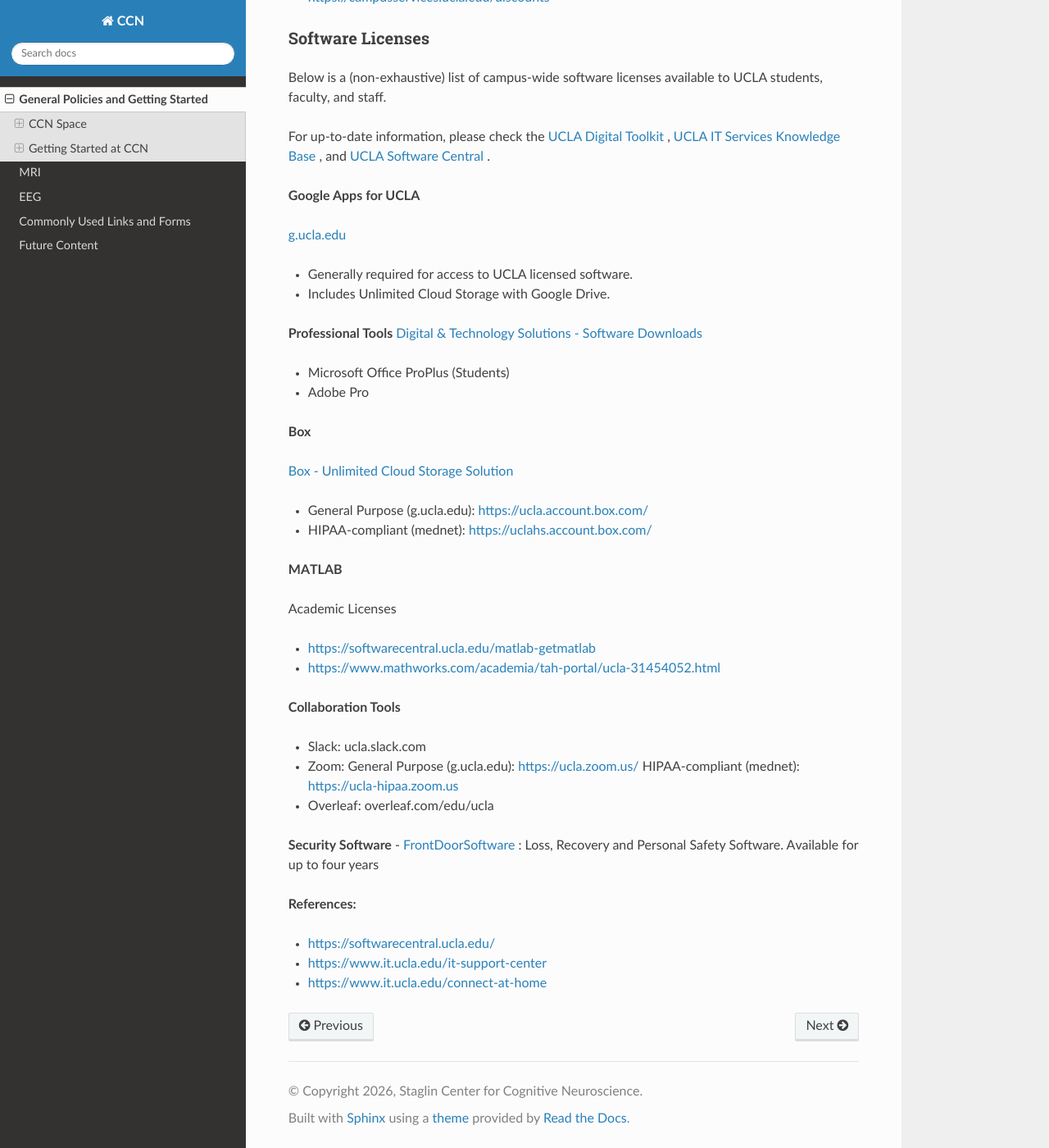
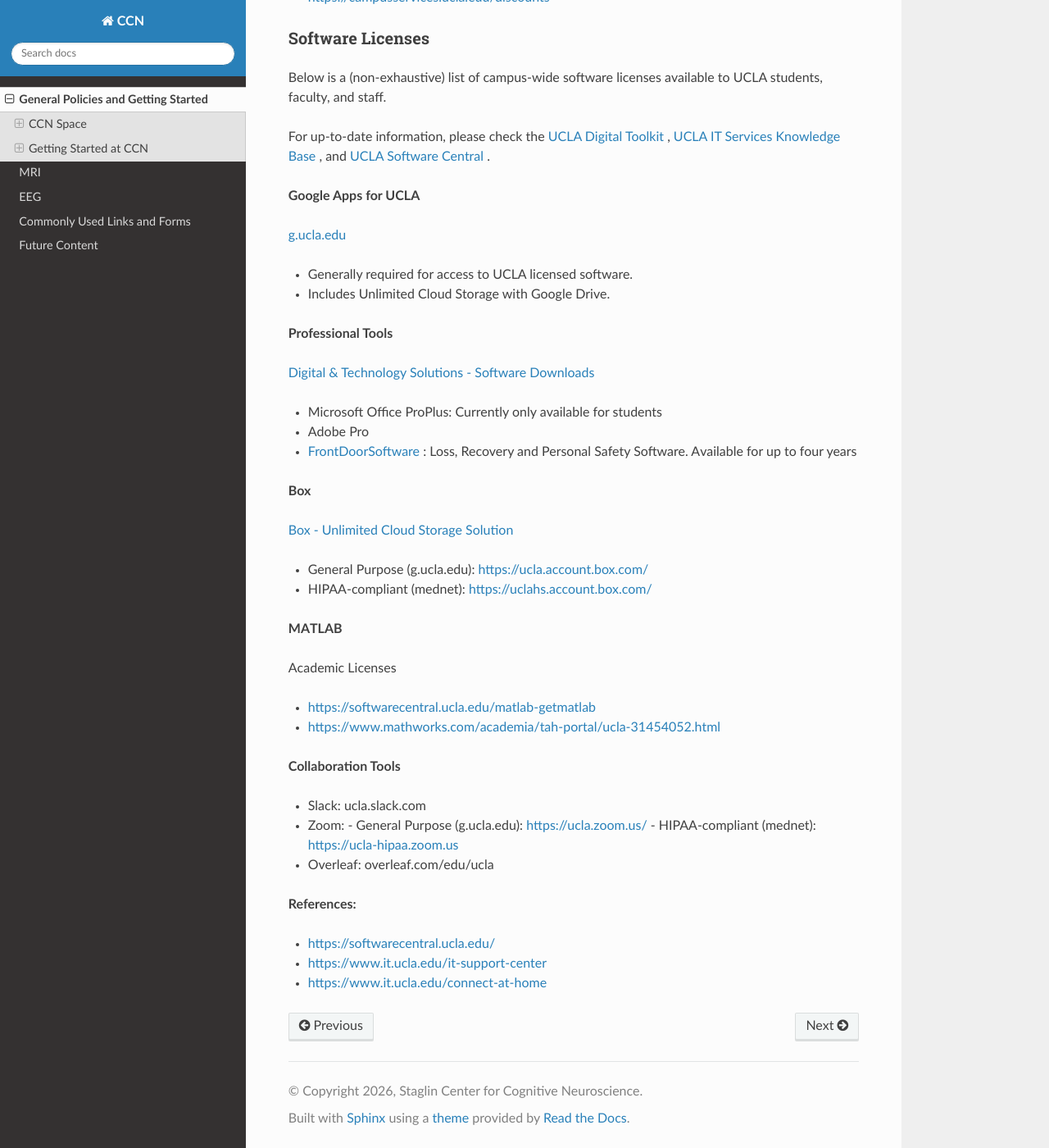
Before and after one commit to CCN-Support/CCN_Wiki, a Sphinx documentation site: the page built from docs/source/generalpolicies.rst, in a window 1280 px wide and 1400 px high, scrolled down 5447 px. Shown: the whole window at 82% size. Built offline with Sphinx 7.4.7 and the Read the Docs theme 3.1.0, drawn with Linux system fonts in a browser that asks for light colours; some of the changed lines change nothing that is shown.

Commit message:
Update generalpolicies.rst

```diff
--- a/docs/source/generalpolicies.rst
+++ b/docs/source/generalpolicies.rst
@@ -173,10 +173,12 @@
 - Includes Unlimited Cloud Storage with Google Drive.
 
 **Professional Tools**
+
 `Digital & Technology Solutions - Software Downloads <https://dts.ucla.edu/products-services/software-downloads>`_
 
-- Microsoft Office ProPlus (Students)
+- Microsoft Office ProPlus: Currently only available for students
 - Adobe Pro
+- `FrontDoorSoftware <https://frontdoorsoftware.com/UCLA/>`_ : Loss, Recovery and Personal Safety Software. Available for up to four years
 
 **Box**
 
@@ -197,12 +199,10 @@
 
 - Slack: ucla.slack.com
 - Zoom:
-  General Purpose (g.ucla.edu): https://ucla.zoom.us/
-  HIPAA-compliant (mednet): https://ucla-hipaa.zoom.us
+  - General Purpose (g.ucla.edu): https://ucla.zoom.us/
+  - HIPAA-compliant (mednet): https://ucla-hipaa.zoom.us
 - Overleaf: overleaf.com/edu/ucla
 
-**Security Software**
-- `FrontDoorSoftware <https://frontdoorsoftware.com/UCLA/>`_ : Loss, Recovery and Personal Safety Software. Available for up to four years
 
 
 **References:**
```
